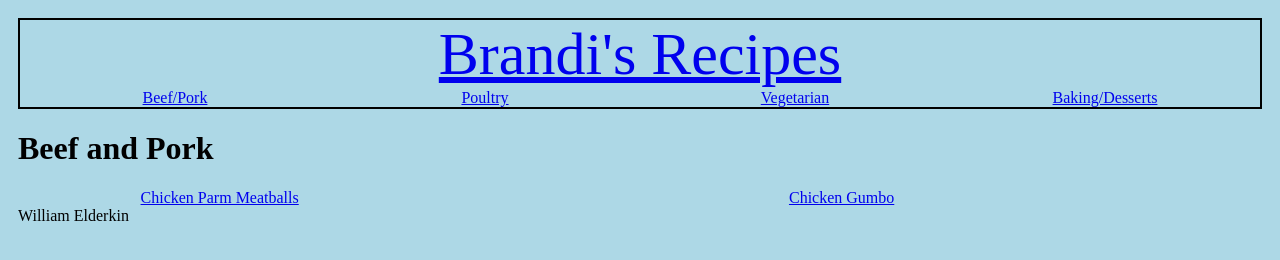
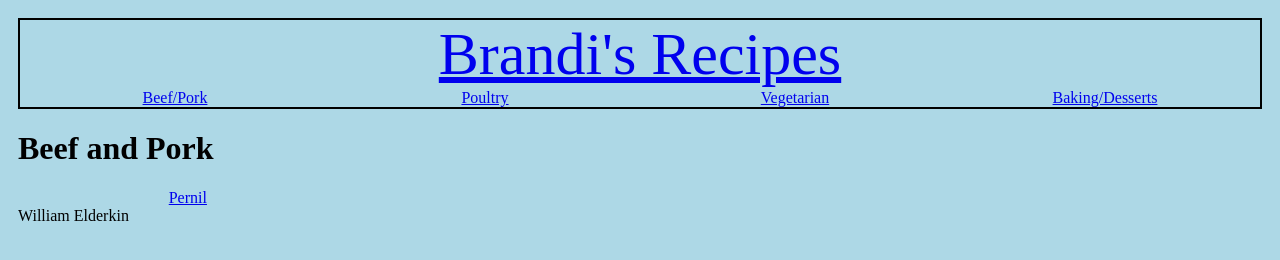
Before and after one commit to william-elderkin/recipes, a plain HTML site: page beefandpork.html in a window 1280 px wide. Drawn offline with Linux system fonts and the light colour scheme.

Commit message:
Add recipe links

```diff
--- a/beefandpork.html
+++ b/beefandpork.html
@@ -22,8 +22,8 @@
         </div>
             <div class="title"><h1>Beef and Pork</h1></div>
             <div class="recipe">
-                <a href="chickenparmmeatballs.html">Chicken Parm Meatballs</a><br>
-                <a href="chickengumbo.html">Chicken Gumbo</a><br>
+                <a href="pernil.html">Pernil</a><br>
+                <a href=".html"></a><br>
             </div>
             <footer>William Elderkin</footer>
         </div>
```
